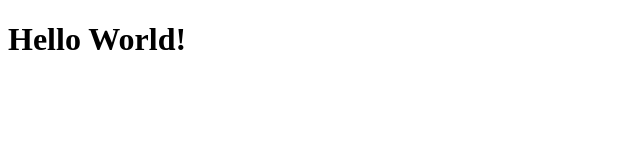
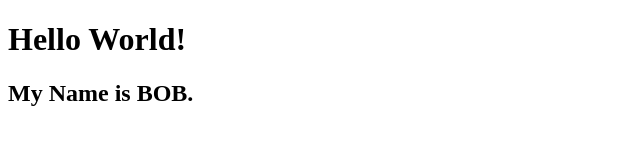
Before and after one commit to nightshade88/html-001, a plain HTML site: page index.html in a window 1280 px wide. Shown: the whole page, without its empty margins (0-640 px from the left). Drawn offline with Linux system fonts and the light colour scheme.

Commit message:
added bob

```diff
--- a/index.html
+++ b/index.html
@@ -5,5 +5,6 @@
 </head>
 <body>
 	<h1>Hello World!</h1>
+	<h2>My Name is BOB.</h2>
 </body>
 </html>
```
